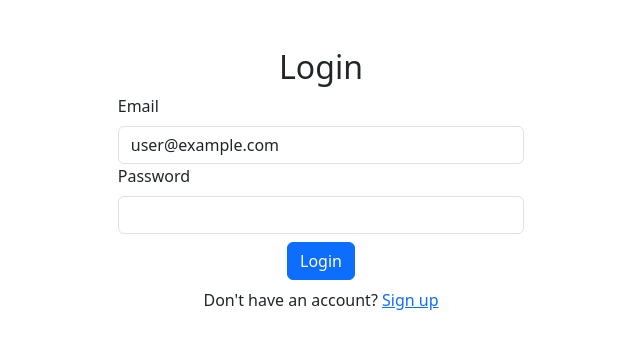
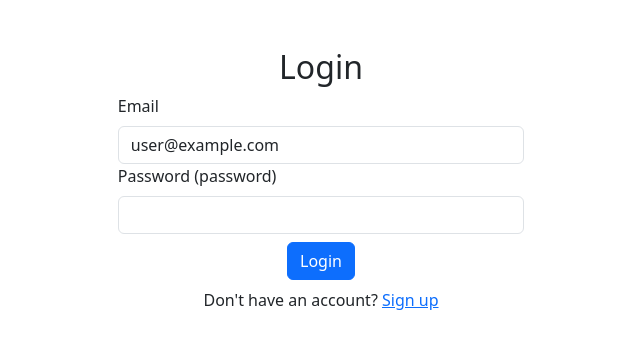
Before and after one commit to 0x546/flask-test, a Flask app: page /login in a window 1280 px wide. Shown: the part 56-405 px from the top of the page, without its empty margins (319-959 px from the left). Run offline with Flask 3, Linux system fonts and the light colour scheme; some libraries are stand-ins or nearby versions.

Commit message:
login template

```diff
--- a/templates/login.html
+++ b/templates/login.html
@@ -24,7 +24,7 @@
                 {{ form.email(class="form-control", onfocus="clearDefault(this)", onblur="restoreDefault(this, 'user@example.com')") }}
             </div>
             <div class="form-group w-50 mx-auto">
-                {{ form.password.label(class="form-label") }}
+                {{ form.password.label(class="form-label") }} (password)
                 {{ form.password(class="form-control") }}
             </div>
             <div class="form-group w-50 p-2 mx-auto text-center">
```
